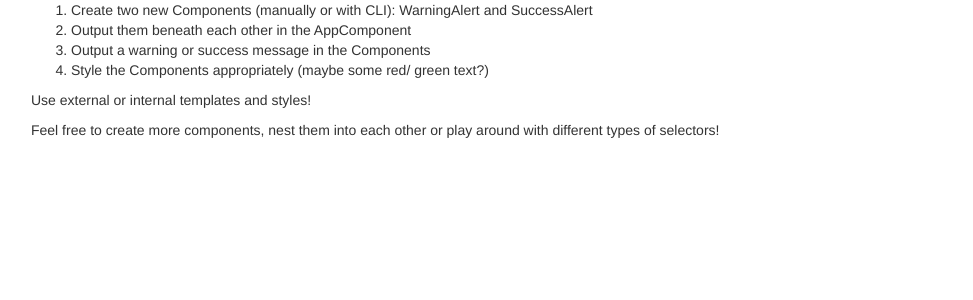
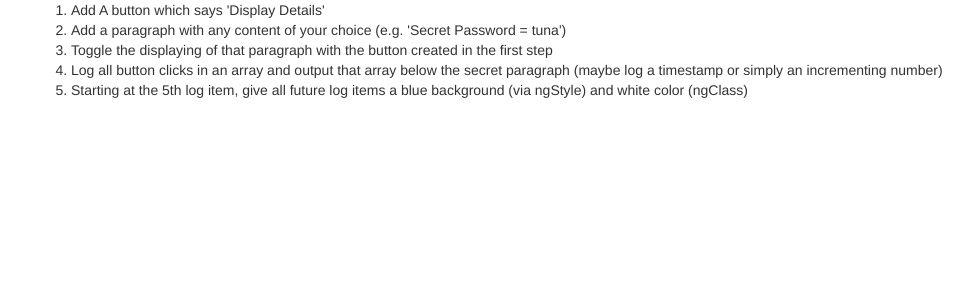
Before and after one commit to andreapeintner/angular-assignemnt-1, an Angular app: page / in a window 1280 px wide. Shown: the top 300 px of the page, without its empty margins (39-1012 px from the left). Built offline with nearby package versions, Linux system fonts and the light colour scheme.

Commit message:
add requirements

```diff
--- a/src/app/app.component.html
+++ b/src/app/app.component.html
@@ -1,14 +1,13 @@
 <div class="container">
-  <div class="row">
-    <div class="col-xs-12">
-      <ol>
-        <li>Create two new Components (manually or with CLI): WarningAlert and SuccessAlert</li>
-        <li>Output them beneath each other in the AppComponent</li>
-        <li>Output a warning or success message in the Components</li>
-        <li>Style the Components appropriately (maybe some red/ green text?)</li>
-      </ol>
-      <p>Use external or internal templates and styles!</p>
-      <p>Feel free to create more components, nest them into each other or play around with different types of selectors!</p>
+    <div class="row">
+      <div class="col-xs-12">
+        <ol>
+          <li>Add A button which says 'Display Details'</li>
+          <li>Add a paragraph with any content of your choice (e.g. 'Secret Password = tuna')</li>
+          <li>Toggle the displaying of that paragraph with the button created in the first step</li>
+          <li>Log all button clicks in an array and output that array below the secret paragraph (maybe log a timestamp or simply an incrementing number)</li>
+          <li>Starting at the 5th log item, give all future log items a blue background (via ngStyle) and white color (ngClass)</li>
+        </ol>
+      </div>
     </div>
   </div>
-</div>
```
